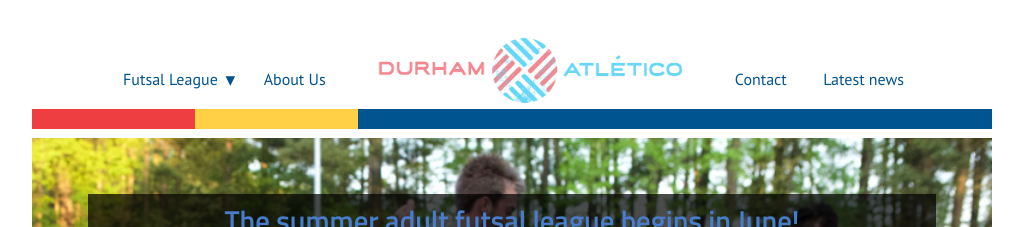
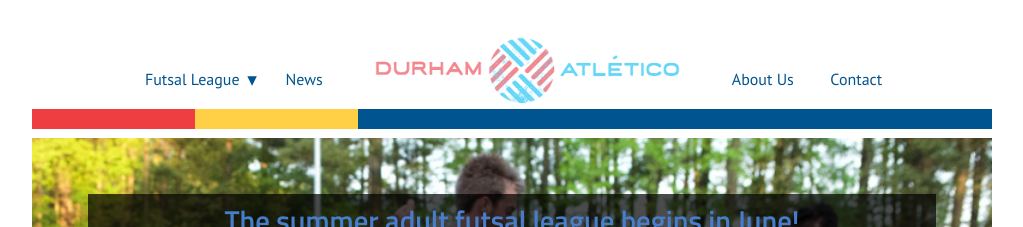
Before and after one commit to durhamatletico/durhamatletico.github.io, a Jekyll site: the page built from index.html, in a window 1280 px wide. Shown: the top 227 px of the page, without its empty margins (128-1151 px from the left). Built offline with Jekyll 4.4.1, drawn with Linux system fonts in a browser that asks for light colours.

Commit message:
Re-arrange links

```diff
--- a/_includes/header.html
+++ b/_includes/header.html
@@ -11,14 +11,14 @@
                 <li><a href="/futsal/schedule">Schedule & Standings</a></li>
             </ul>
         </li>
-        <li class="nav-link"><a href="/about">About Us</a></li>
+        <li class="nav-link"><a href="/posts">News</a></li>
         <li class="nav-link logo">
           <a href="/" class="logo">
               <img src="{{ site.baseurl }}/assets/img/logo.png" alt="Durham Atletico logo">
           </a>
         </li>
+        <li class="nav-link"><a href="/about">About Us</a></li>
         <li class="nav-link"><a href="/contact">Contact</a></li>
-        <li class="nav-link"><a href="/posts">Latest news</a></li>
       </ul>
     </nav>
   </div>
```
